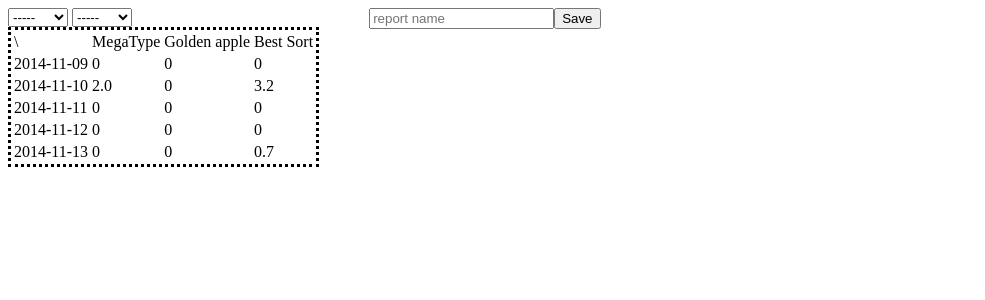
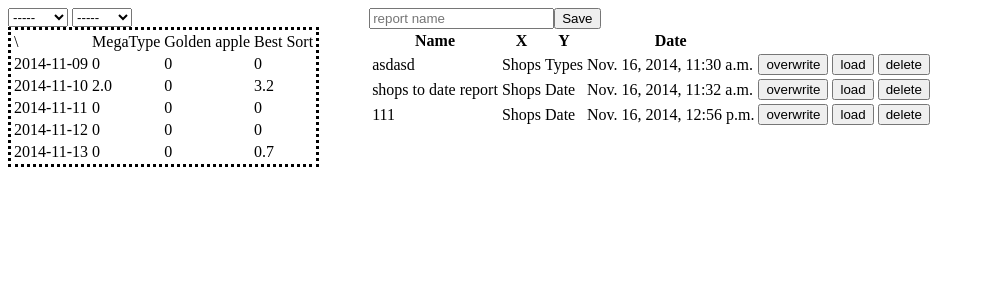
Before and after one commit to th13f/dovnar_lab, a Django app: page / in a window 1280 px wide. Shown: the top 300 px of the page, without its empty margins (0-985 px from the left). Run offline with Django 3.2, Linux system fonts and the light colour scheme; data comes from the database, SQL or seed files in the repository; both versions use the stored data as it was after the commit; parts of the project's set-up code (start-up, migrations or seed data) failed here and were passed over; some libraries are stand-ins or nearby versions.

Commit message:
seems minimal stable

```diff
--- a/base/templates/main.html
+++ b/base/templates/main.html
@@ -4,6 +4,7 @@
         {% load staticfiles %}
         <script src="{% static 'js/jquery-2.1.1.js' %}"></script>
         <script src="{% static 'js/main_scripts.js' %}"></script>
+        <script src="{% static 'js/reports.js' %}"></script>
         <link rel="stylesheet" type="text/css" href="{% static 'css/styles.css' %}">
 
         <title></title>
--- a/base/templates/reports.html
+++ b/base/templates/reports.html
@@ -1 +1,15 @@
 <input  id="report_name" type="text" placeholder="report name"><input id="save_report" type="button" value="Save"><br/>
+<table>
+    <thead>
+        <th>Name</th>
+        <th>X</th>
+        <th>Y</th>
+        <th>Date</th>
+        <th></th>
+        <th></th>
+        <th></th>
+    </thead>
+    <tbody id="reports">
+        {% include "reports_list.html" %}
+    </tbody>
+</table>
--- /dev/null
+++ b/base/templates/reports_list.html
@@ -0,0 +1,12 @@
+{% for report in reports %}
+    <tr>
+        <td class="report_id" style="display: none;">{{ report.id }}</td>
+        <td>{{ report.name }}</td>
+        <td>{{ report.x_axis }}</td>
+        <td>{{ report.y_axis }}</td>
+        <td>{{ report.updated_at }}</td>
+        <td><input class="overwrite_report" type="button" value="overwrite"></td>
+        <td><input class="load_report" type="button" value="load"></td>
+        <td><input class="overwrite_report" type="button" value="delete"></td>
+    </tr>
+{% endfor %}
--- a/base/views.py
+++ b/base/views.py
@@ -18,7 +18,8 @@ def index(request):
                'y_axis': y_axis,
                'tables': tables,
                'fixed': get_third_table_func(x_axis, y_axis),
-                'tablice': get_tablice_func(x_axis, y_axis, fixed['name'], fixed_values={"values": "[2, 3]"})}
+                'tablice': get_tablice_func(x_axis, y_axis, fixed['name'], fixed_values={"values": "[2, 3]"}),
+                'reports': Report.objects.all()}
                 #'tablice': get_tablice_func(x_axis, y_axis, fixed['name'], fixed_start=1, fixed_end=5)}
     return render(request, 'main.html', context)
 
@@ -53,8 +54,8 @@ def get_tablice_json(request):
 # reports api
 def reports_list(request):
     reports = Report.objects.all()
-    response_data = {'reports': reports}
-    return HttpResponse(json.dumps(response_data), content_type="application/json", status=200)
+    context = {'reports': reports}
+    return render(request, 'reports_list.html', context)
 
 
 @csrf_exempt
@@ -78,10 +79,54 @@ def save_report(request, report_name):
 
     return HttpResponse(json.dumps({'status': 'ok'}), content_type='application/json', status=200)
 
+@csrf_exempt
+def update_report(request, report_id):
+    if request.method != 'POST':
+        return HttpResponse(json.dumps({'status': 'error'}), content_type='application/json', status=400)
+    params = request.POST
+    x_axis = params.get('x_axis')
+    y_axis = params.get('y_axis')
+    fixed = get_third_table_func(x_axis, y_axis)
+    fixed_name = fixed["name"]
+    fixed_type = fixed["type"]
+    report_name = params["name"]
+    if "fixed[values]" in params:
+        fixed_str = params["fixed[values]"]
+    else:
+        fixed_str = "%s %s" % (params['fixed[start]'], params['fixed[end]'])
+
+    report = get_object_or_404(Report, id=report_id)
+    if report_name:
+        report.name = report_name
+    report.x_axis = x_axis
+    report.y_axis = y_axis
+    report.fixed = fixed_name
+    report.fixed_type = fixed_type
+    report.fixed_str = fixed_str
+
+    report.save()
+
+    return HttpResponse(json.dumps({'status': 'ok'}), content_type='application/json', status=200)
+
+
+@csrf_exempt
+def delete_report(request, report_id):
+    report = get_object_or_404(Report, id=report_id)
+    report.delete()
+    return HttpResponse({"status": "ok"}, status=200)
 
 def load_report(request, report_id):
     report = get_object_or_404(Report, id=report_id)
-    return render(request, 'main.html', report.to_dict())
+    params = {"x_axis": report.x_axis,
+              "y_axis": report.y_axis}
+    if report.fixed_type == "String":
+        params["fixed[values]"] = report.fixed_str
+    elif report.fixed_type == "Date":
+        fixed_dates = report.fixed_str.split(" ")
+        params["fixed[start]"] = fixed_dates[0]
+        params["fixed[end]"] = fixed_dates[1]
+    tablice = get_tablice_from_params(params)
+    return render(request, 'tablice.html', {'tablice': tablice})
 
 
 def download_report(request, report_id):
--- a/dovnar_lab/static/js/main_scripts.js
+++ b/dovnar_lab/static/js/main_scripts.js
@@ -16,28 +16,4 @@ $(document).ready(function () {
     $( "#y_axis" ).change(function() {
         update_fixed();
     });
-    $("#save_report").click(function(){
-        var report_name = $("#report_name").val();
-
-        var x_axis = $( "#x_axis" ).val();
-        var y_axis = $( "#y_axis" ).val();
-        if (x_axis != "" && y_axis != "" && x_axis != y_axis && report_name != ""){
-            var fixed_start = $("#fixed_start").val();
-            var fixed_end = $("#fixed_end").val();
-            var fixed = null;
-            if (fixed_start == undefined){
-                var array = $("#fixed_selector").val();
-                if (array.length>0)
-                    fixed = {values: "[" + array.join(", ") + "]"};
-                else
-                    fixed = {values: "[]"}
-            }
-            else
-                fixed = {start:fixed_start, end:fixed_end};
-            var content = { x_axis: x_axis, y_axis: y_axis, fixed: fixed};
-            $.post("save_report/"+report_name, content, function(data){
-
-            });
-        }
-    });
 });
--- /dev/null
+++ b/dovnar_lab/static/js/reports.js
@@ -0,0 +1,78 @@
+$(document).ready(function () {
+    function update_reports(){
+        $.get("reports_list/", function(data){
+            $("#reports").html(data);
+        });
+        $(".load_report").bind( "click", report_load);
+        $(".delete_report").bind( "click", report_delete);
+        $(".overwrite_report").bind( "click", report_overwrite());
+    }
+
+    function report_delete() {
+        var report_id = $(this).closest("tr").find(".report_id").text();
+        $.get("delete_report/"+report_id, function(data){});
+        update_reports();
+    }
+
+    function report_load(){
+        var report_id = $(this).closest("tr").find(".report_id").text();
+        $.get("load_report/"+report_id, function(data){
+            $("#tablice").html(data);
+        });
+    }
+
+    $("#save_report").click(function(){
+        var report_name = $("#report_name").val();
+
+        var x_axis = $( "#x_axis" ).val();
+        var y_axis = $( "#y_axis" ).val();
+        if (x_axis != "" && y_axis != "" && x_axis != y_axis && report_name != ""){
+            var fixed_start = $("#fixed_start").val();
+            var fixed_end = $("#fixed_end").val();
+            var fixed = null;
+            if (fixed_start == undefined){
+                var array = $("#fixed_selector").val();
+                if (array.length>0)
+                    fixed = {values: "[" + array.join(", ") + "]"};
+                else
+                    fixed = {values: "[]"}
+            }
+            else
+                fixed = {start:fixed_start, end:fixed_end};
+            var content = { x_axis: x_axis, y_axis: y_axis, fixed: fixed};
+            $.post("save_report/"+report_name, content, function(data){
+                update_reports();
+            });
+        }
+    });
+
+    function report_overwrite(){
+        var report_name = $("#report_name").val();
+        var report_id = $(this).closest("tr").find(".report_id").text();
+
+        var x_axis = $( "#x_axis" ).val();
+        var y_axis = $( "#y_axis" ).val();
+        if (x_axis != "" && y_axis != "" && x_axis != y_axis){
+            var fixed_start = $("#fixed_start").val();
+            var fixed_end = $("#fixed_end").val();
+            var fixed = null;
+            if (fixed_start == undefined){
+                var array = $("#fixed_selector").val();
+                if (array.length>0)
+                    fixed = {values: "[" + array.join(", ") + "]"};
+                else
+                    fixed = {values: "[]"}
+            }
+            else
+                fixed = {start:fixed_start, end:fixed_end};
+            var content = { x_axis: x_axis, y_axis: y_axis, fixed: fixed, name: report_name};
+            $.post("update_report/"+report_id, content, function(data){
+                update_reports();
+            });
+        }
+    }
+
+    $(".load_report").bind( "click", report_load);
+    $(".delete_report").bind( "click", report_delete);
+    $(".overwrite_report").bind( "click", report_overwrite);
+});
--- a/dovnar_lab/urls.py
+++ b/dovnar_lab/urls.py
@@ -22,6 +22,8 @@ urlpatterns = patterns('base.views',
                        # reports api
                        url(r'^reports_list/?$', 'reports_list', name='reports_list'),
                        url(r'^save_report/(?P<report_name>.+)/?$', 'save_report', name='save_report'),
+                       url(r'^update_report/(?P<report_id>\d+)/?$', 'update_report', name='update_report'),
+                       url(r'^delete_report/(?P<report_id>\d+)/?$', 'delete_report', name='delete_report'),
                        url(r'^load_report/(?P<report_id>\d+)/?$', 'load_report', name='load_report'),
                        url(r'^download_report/(?P<report_id>\d+)/?$', 'download_report', name='download_report'),
 
```
Also changed, not shown: dovnar_lab/db.sqlite3.
